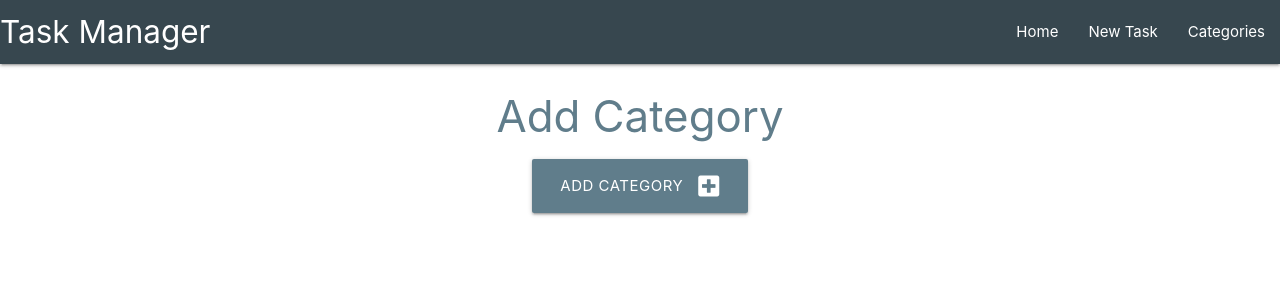
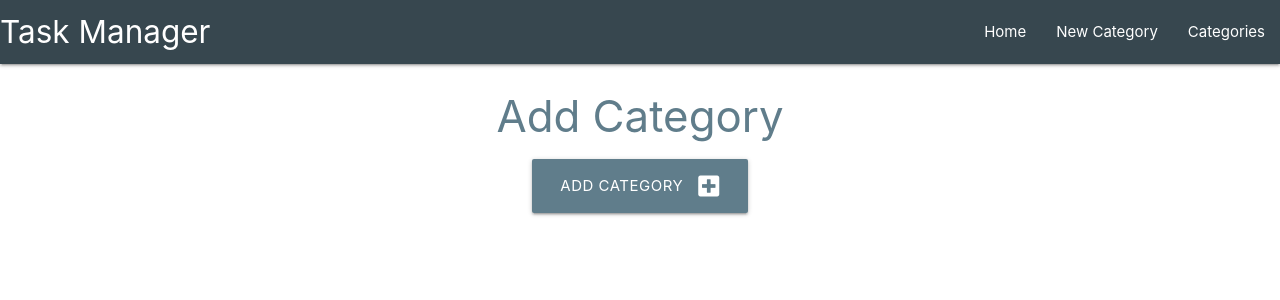
Before and after one commit to SimonCzEdu/DBMR-miniTutorial, a Flask app: page /add_category in a window 1280 px wide. Shown: the top 300 px of the page. Run offline with Flask 2, Linux system fonts and the light colour scheme.

Commit message:
Fix: linking in to categories from new category

```diff
--- a/taskmanager/templates/add_category.html
+++ b/taskmanager/templates/add_category.html
@@ -5,7 +5,7 @@
 
 <div class="row">
     <div class="col s12 center-align">
-        <a href="{{ url_for('add_category')}}" class="btn-large blue-grey white-text darken2">
+        <a href="{{ url_for('categories')}}" class="btn-large blue-grey white-text darken2">
             Add Category <i class="fas fa-plus-square right"></i>
         </a>
     </div>
--- a/taskmanager/templates/base.html
+++ b/taskmanager/templates/base.html
@@ -23,7 +23,7 @@
                 <a href="#" data-target="mobile-demo" class="sidenav-trigger"><i class="fas fa-bars"></i></a>
                 <ul class="right hide-on-med-and-down">
                     <li><a href="{{ url_for('home') }}">Home</a></li>
-                    <li><a href="{{ url_for('add_category') }}">New Task</a></li>
+                    <li><a href="{{ url_for('add_category') }}">New Category</a></li>
                     <li><a href="{{ url_for('categories') }}">Categories</a></li>
 
                 </ul>
@@ -33,7 +33,7 @@
         <!-- Mobile sidenav (icon on mobile) -->
         <ul class="sidenav" id="mobile-demo">
             <li><a href="{{ url_for('home') }}">Home</a></li>
-            <li><a href="{{ url_for('add_category') }}">New Task</a></li>
+            <li><a href="{{ url_for('add_category') }}">New Category</a></li>
             <li><a href="{{ url_for('categories') }}">Categories</a></li>
         </ul>
     </header>
```
